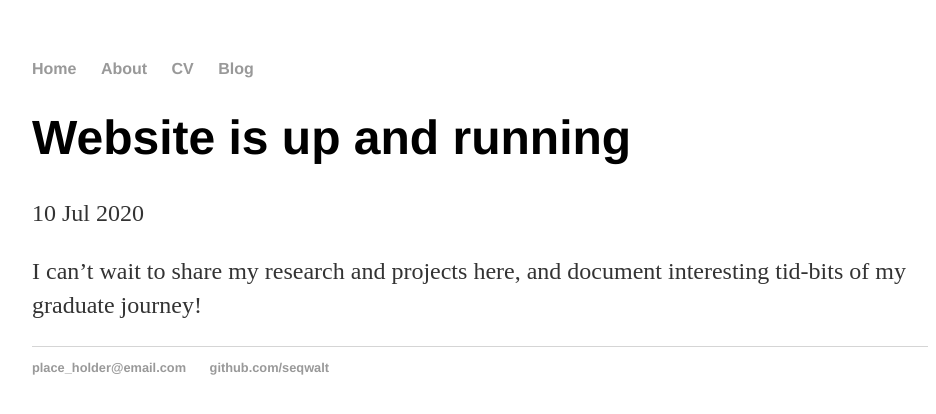
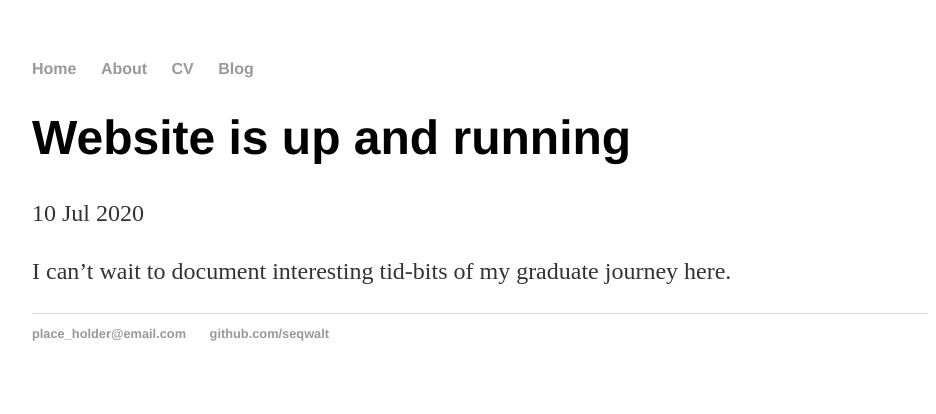
Before and after one commit to seqwalt/seqwalt.github.io, a Jekyll site: the page built from _posts/2020-07-10-launched-website.md, in a window 1280 px wide. Shown: the top 414 px of the page, without its empty margins (160-1096 px from the left). Built offline with Jekyll 4.4.1, drawn with Linux system fonts in a browser that asks for light colours.

Commit message:
Update 2020-07-10-launched-website.md

```diff
--- a/_posts/2020-07-10-launched-website.md
+++ b/_posts/2020-07-10-launched-website.md
@@ -4,4 +4,4 @@ title: "Website is up and running"
 date: 2020-07-10
 ---
 
-I can't wait to share my research and projects here, and document interesting tid-bits of my graduate journey!
+I can't wait to document interesting tid-bits of my graduate journey here.
```
